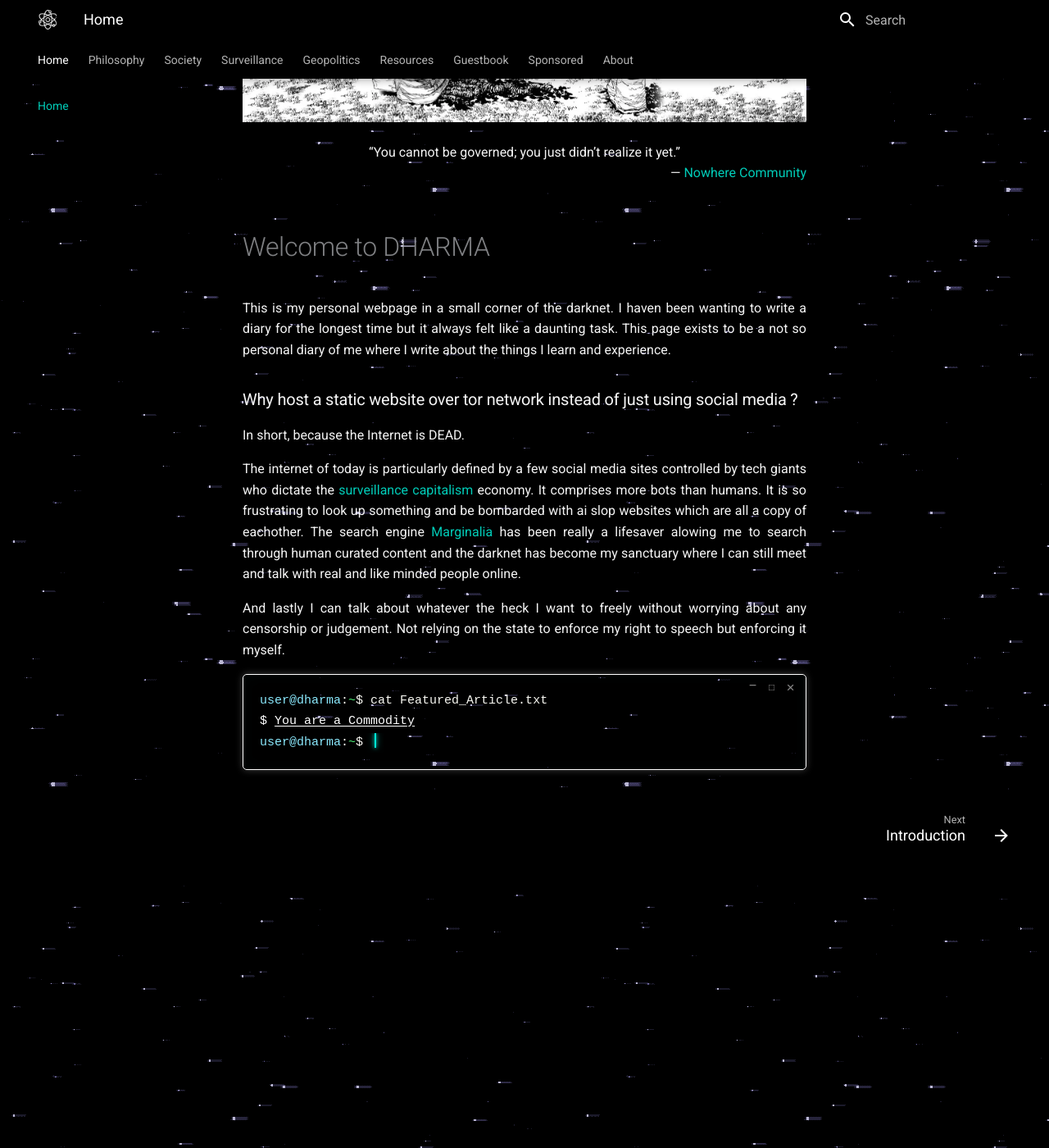
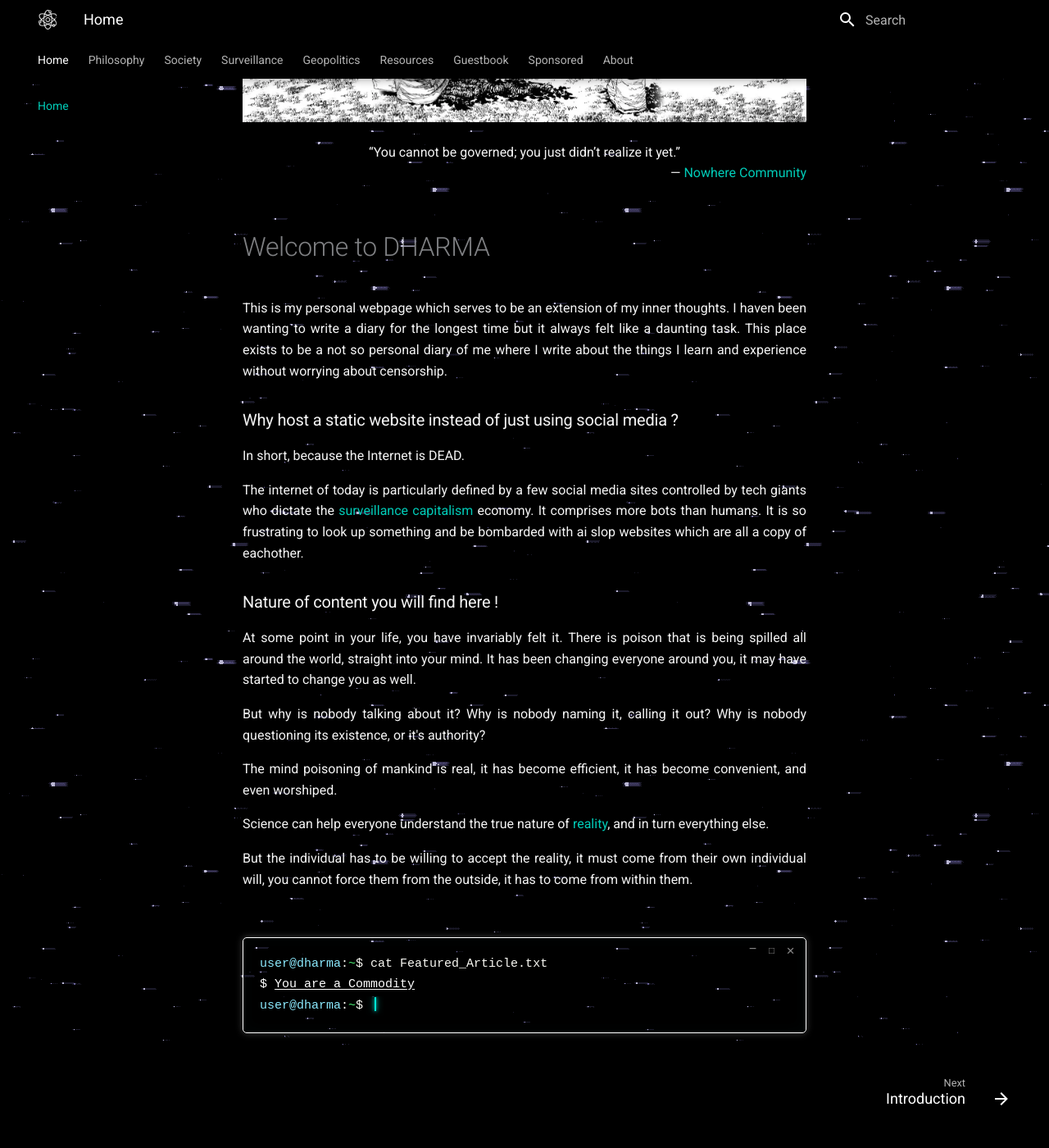
Before and after one commit to acorn23/Dharma, an MkDocs documentation site: the page built from docs/index.md, in a window 1280 px wide and 1400 px high, scrolled down 621 px. Shown: the whole window at 82% size. Built offline with MkDocs 1.6.1 and Material for MkDocs 9.7.7, drawn with Linux system fonts in a browser that asks for light colours.

Commit message:
updated sections

```diff
--- a/docs/index.md
+++ b/docs/index.md
@@ -16,17 +16,29 @@ body_class: homepage
 
 <br>
 # Welcome to DHARMA
-This is my personal webpage in a small corner of the darknet. I haven been wanting to write a diary for the longest time but it always felt like a daunting task.
-This page exists to be a not so personal diary of me where I write about the things I learn and experience.
+This is my personal webpage which serves to be an extension of my inner thoughts.
+I haven been wanting to write a diary for the longest time but it always felt like a daunting task.
+This place exists to be a not so personal diary of me where I write about the things I learn and experience without worrying about censorship.
 
-### Why host a static website over tor network instead of just using social media ?
+### Why host a static website instead of just using social media ?
 
 In short, because the Internet is DEAD.
 
 The internet of today is particularly defined by a few social media sites controlled by tech giants who dictate the [surveillance capitalism](panopticon.md#surveillance-capitalism) economy. It comprises more bots than humans. It is so frustrating to look up something and be bombarded with ai slop websites which are all a copy of eachother.
-The search engine [Marginalia](https://marginalia-search.com) has been really a lifesaver alowing me to search through human curated content and the darknet has become my sanctuary where I can still meet and talk with real and like minded people online.
 
-And lastly I can talk about whatever the heck I want to freely without worrying about any censorship or judgement. Not relying on the state to enforce my right to speech but enforcing it myself.
+### Nature of content you will find here !
+
+At some point in your life, you have invariably felt it. There is poison that is being spilled all around the world, straight into your mind. It has been changing everyone around you, it may have started to change you as well.
+
+But why is nobody talking about it? Why is nobody naming it, calling it out? Why is nobody questioning its existence, or it's authority?
+
+The mind poisoning of mankind is real, it has become efficient, it has become convenient, and even worshiped.
+
+Science can help everyone understand the true nature of [reality](reality.md), and in turn everything else.
+
+But the individual has to be willing to accept the reality, it must come from their own individual will, you cannot force them from the outside, it has to come from within them.
+
+<br>
 
 <div class="terminal-wrapper" id="terminal">
 
```
Also changed, not shown: docs/ad.md (+1 -1 lines), docs/superstition.md (+3 -1 lines).
